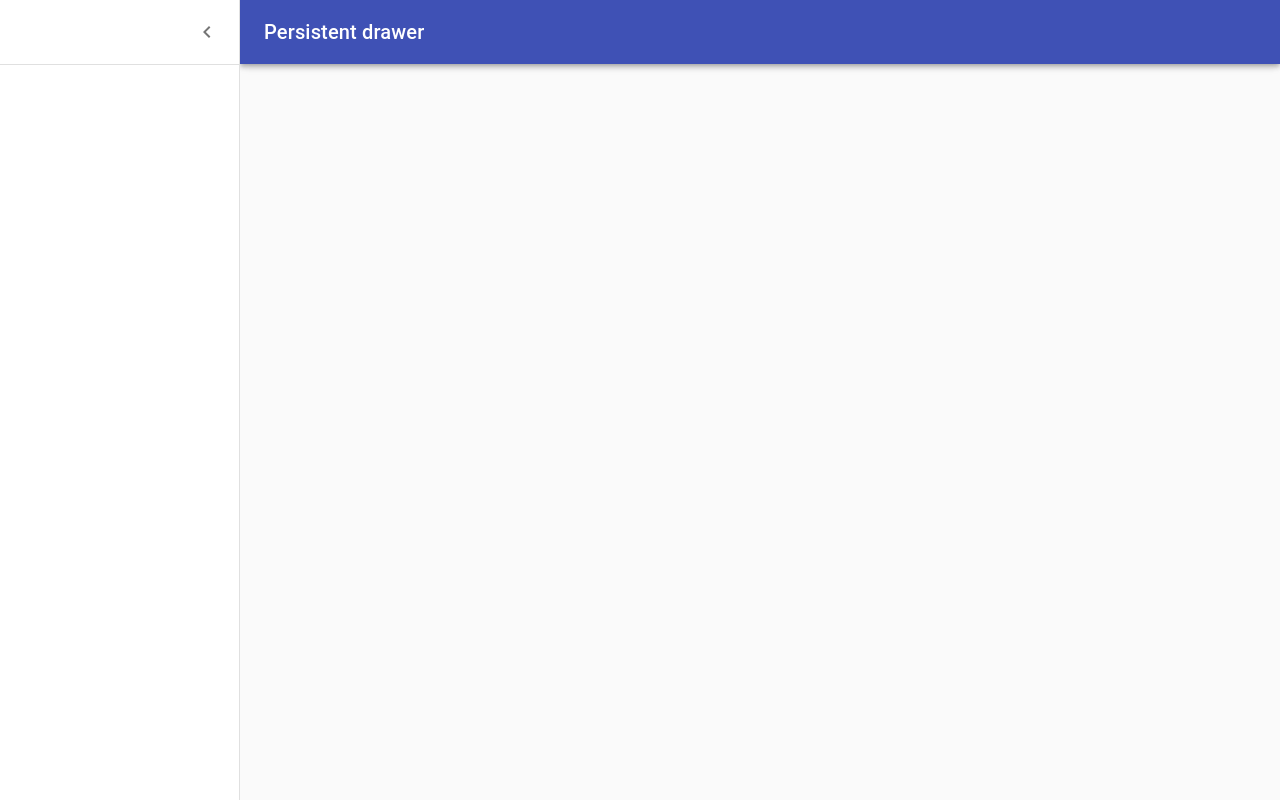
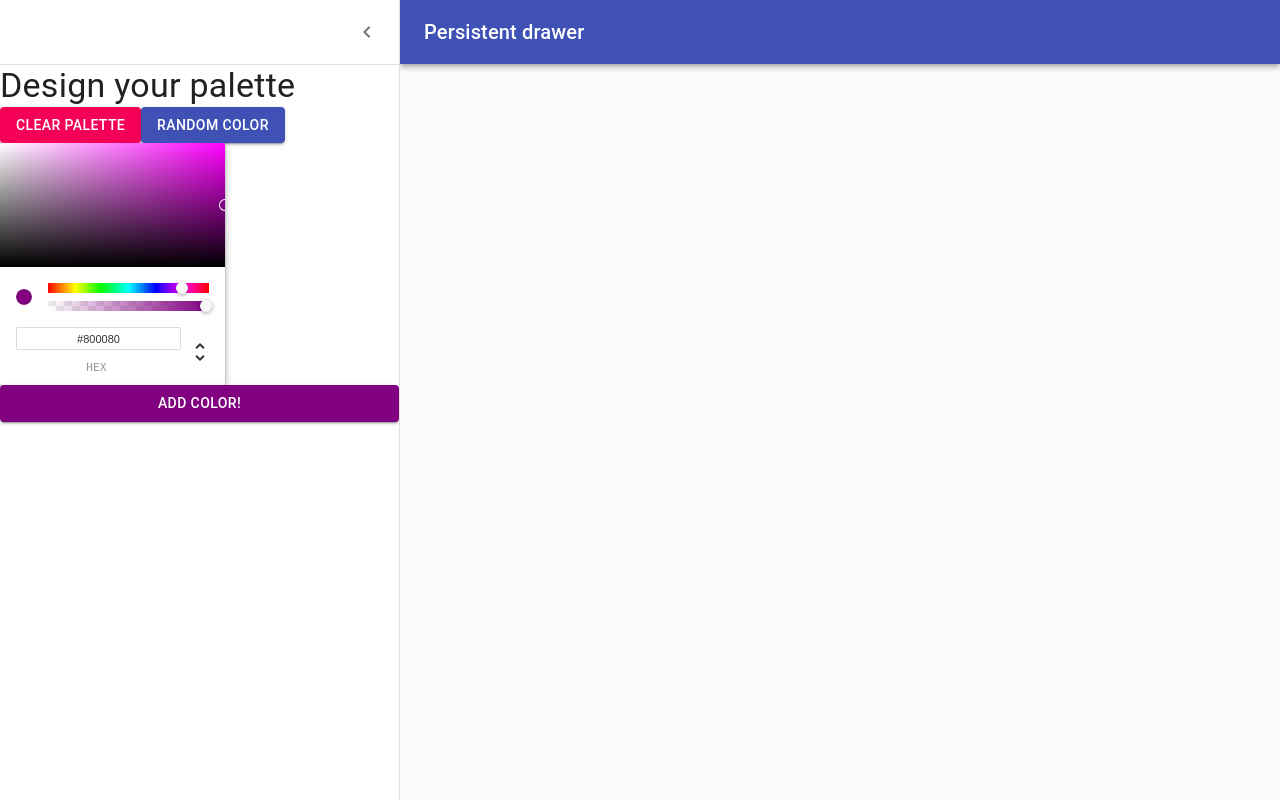
Before and after one commit to RanYQB/react-color-project, a React (Create React App) app: page /palette/new in a window 1280 px wide. Both pictures are taken after a click on the button "open drawer". Built offline with nearby package versions, Linux system fonts and the light colour scheme.

Commit message:
adding color picker

```diff
--- a/package.json
+++ b/package.json
@@ -9,6 +9,7 @@
     "chroma-js": "^2.0.3",
     "rc-slider": "^8.6.6",
     "react": "^16.8.4",
+    "react-color": "^2.19.3",
     "react-copy-to-clipboard": "^5.0.1",
     "react-dom": "^16.8.4",
     "react-router-dom": "^4.3.1",
--- a/src/NewPaletteForm.js
+++ b/src/NewPaletteForm.js
@@ -4,21 +4,16 @@ import Drawer from '@material-ui/core/Drawer';
 import CssBaseline from '@material-ui/core/CssBaseline';
 import AppBar from '@material-ui/core/AppBar';
 import Toolbar from '@material-ui/core/Toolbar';
-import List from '@material-ui/core/List';
 import Typography from '@material-ui/core/Typography';
 import Divider from '@material-ui/core/Divider';
 import IconButton from '@material-ui/core/IconButton';
 import MenuIcon from '@material-ui/icons/Menu';
+import Button from '@material-ui/core/Button';
 import ChevronLeftIcon from '@material-ui/icons/ChevronLeft';
-import ChevronRightIcon from '@material-ui/icons/ChevronRight';
-import ListItem from '@material-ui/core/ListItem';
-import ListItemIcon from '@material-ui/core/ListItemIcon';
-import ListItemText from '@material-ui/core/ListItemText';
-import InboxIcon from '@material-ui/icons/MoveToInbox';
-import MailIcon from '@material-ui/icons/Mail';
 import { withStyles } from '@material-ui/core/styles';
+import { ChromePicker } from 'react-color';
 
-const drawerWidth = 240;
+const drawerWidth = 400;
 
 const styles = theme => ({
   root: {
@@ -80,9 +75,15 @@ const styles = theme => ({
 class NewPaletteForm extends Component {
   constructor(props){
     super(props);
-    this.state = {open: false};
+    this.state = {
+        open: false,
+        background: "#800080",
+        colors: ['red', "magenta"]
+    };
     this.handleDrawerOpen = this.handleDrawerOpen.bind(this);
     this.handleDrawerClose = this.handleDrawerClose.bind(this);
+    this.handleChangeComplete = this.handleChangeComplete.bind(this)
+    this.addNewColor = this.addNewColor.bind(this)
   }
 
 
@@ -94,9 +95,18 @@ class NewPaletteForm extends Component {
     this.setState({open: false});
   };
 
+  handleChangeComplete(color, event){
+    console.log(color.hex)
+    this.setState({ background: color.hex });
+  };
+
+  addNewColor(){
+    this.setState({colors: [...this.state.colors, this.state.background]})
+  }
+
   render(){
     const {classes, theme } = this.props;
-    const { open } = this.state;
+    const { open, background } = this.state;
 
   return (
     <div className={classes.root}>
@@ -130,13 +140,30 @@ class NewPaletteForm extends Component {
         classes={{
           paper: classes.drawerPaper,
         }}
-      >
+        >
         <div className={classes.drawerHeader}>
           <IconButton onClick={this.handleDrawerClose}>
              <ChevronLeftIcon />
           </IconButton>
         </div>
         <Divider />
+        <Typography variant="h4">
+            Design your palette
+        </Typography>
+        <div>
+            <Button variant="contained" color="secondary">Clear palette</Button>
+            <Button variant="contained" color="primary">Random color</Button>
+        </div>
+        <ChromePicker
+        color={background}
+        onChangeComplete={this.handleChangeComplete}
+        />
+        <Button
+            variant="contained"
+            color="primary"
+            style={{background: background}}
+            onClick={this.addNewColor}
+        >Add color!</Button>
       </Drawer>
       <main
         className={clsx(classes.content, {
@@ -144,7 +171,6 @@ class NewPaletteForm extends Component {
         })}
       >
         <div className={classes.drawerHeader} />
-
       </main>
     </div>
   )};
```
Also changed, not shown: 1 other file (tests, documents, lock files or other folders).
